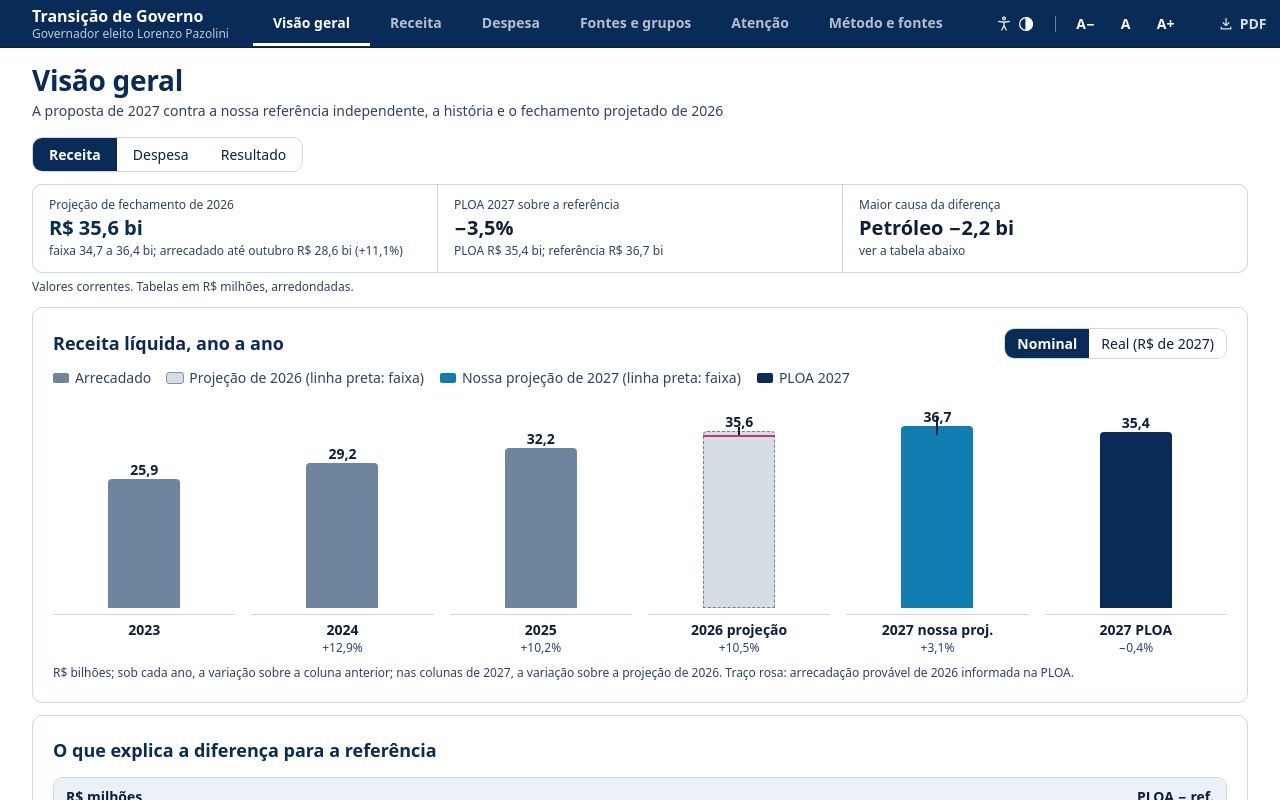
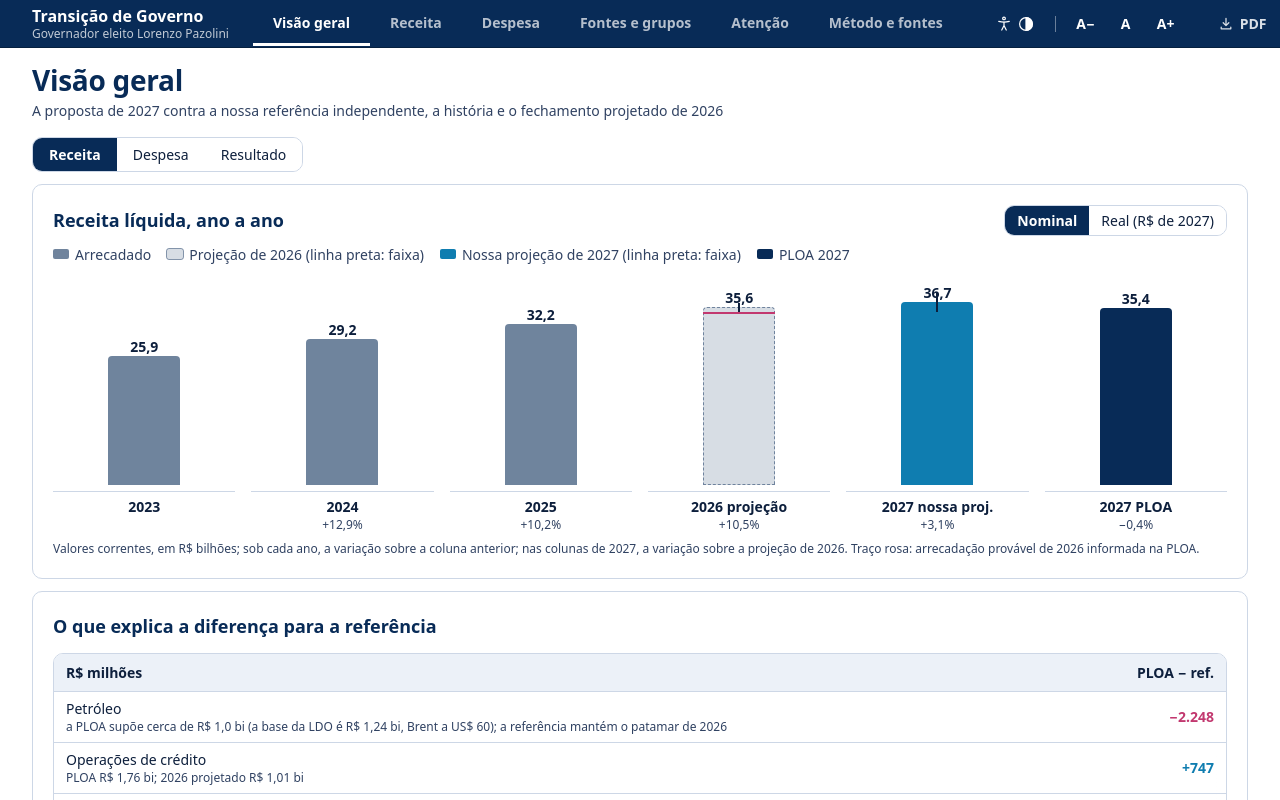
Before and after one commit to EduardoAraujoOx/Tesouro, a Next.js app: page /painel in a window 1280 px wide. Shown: the top 800 px of the page. Built offline with nearby package versions, Linux system fonts and the light colour scheme.

Commit message:
Painel: Visão geral sem a faixa de números antes do gráfico
Co-Authored-By: Claude Sonnet 5.5 <noreply@anthropic.com>
Claude-Session: https://claude.ai/code/session_01TNxipBk3JTw5eGhPFB87Tx

```diff
--- a/components/painel/Agregado.tsx
+++ b/components/painel/Agregado.tsx
@@ -5,7 +5,6 @@ import { bilhoes, milhoes, numero } from '@/lib/formato'
 import type { LinhaMacro } from '@/lib/macro'
 import { Cartao, Legenda, COR, TabelaItens } from './Graficos'
 import { ColunasAnuais, fmtPct, type ColunaAnual } from './GraficosMacro'
-import { Faixa } from './Faixa'
 import { Nota } from './Estrutura'
 import { COD_DESPESA, COD_GRUPO } from './codigos'
 import { analisaFontes, fatorPrecos, implicitoPetroleo, ipcaAnual, pibArrecadacao, PETROLEO_LDO_2027, projecaoItens, projetaDespesa2026, projetaReceita2026, type DadosReceita, type ItemProjetado } from './projecao'
@@ -131,7 +130,6 @@ export function VisaoGeral({ receita, despesa, ipca: ipcaParams, pib, fonteIpca,
     const resto = total - linhas.reduce((x, l) => x + l.d, 0)
     return [...linhas, { chave: 'res', rotulo: 'Demais linhas, líquido de deduções', d: resto, nota: 'impostos, taxas, patrimonial, outras transferências' }, { chave: 'tot', rotulo: 'Diferença total (PLOA menos referência)', d: total, nota: '' }]
   })()
-  const maiorCausa = ponte.slice(0, 3).reduce((m, l) => (Math.abs(l.d) > Math.abs(m.d) ? l : m))
   const faixaRefDespesa: [number, number] = [(projD.itens.tot.min as number) * (1 + i27), (projD.itens.tot.max as number) * (1 + i27)]
 
   /* ---------- gráfico anual ---------- */
@@ -165,28 +163,6 @@ export function VisaoGeral({ receita, despesa, ipca: ipcaParams, pib, fonteIpca,
   const supCorrente = rcl.map((x, j) => x - pick(D, 'despesas_correntes')[j])
   const resultadoOrc = COL.map((_, j) => R.total[COL[j]] - D.total[COL[j]])
   const execPloa = D.total[5] - reservas27
-
-  let faixa: { r: string; v: string; s?: string; destaque?: boolean }[] = []
-  if (vista === 'receita') {
-    faixa = [
-      { r: 'Projeção de fechamento de 2026', v: bilhoes(proj.central), s: `faixa ${numero(proj.min / 1e9, 1)} a ${numero(proj.max / 1e9, 1)} bi; arrecadado até ${nomeCorte} ${bilhoes(proj.acumulado)} (${fmtPct((proj.acumulado / proj.acumulado25 - 1) * 100)})`, destaque: true },
-      { r: 'PLOA 2027 sobre a referência', v: fmtPct((v27 / refReceitaTotal - 1) * 100), s: `PLOA ${bilhoes(v27)}; referência ${bilhoes(refReceitaTotal)}` },
-      { r: 'Maior causa da diferença', v: `${maiorCausa.rotulo} ${maiorCausa.d < 0 ? '−' : '+'}${numero(Math.abs(maiorCausa.d) / 1e9, 1)} bi`, s: 'ver a tabela abaixo' },
-    ]
-  } else if (vista === 'despesa') {
-    faixa = [
-      { r: 'Projeção de fechamento de 2026', v: bilhoes(proj26), s: `faixa ${numero((projD.itens.tot.min as number) / 1e9, 1)} a ${numero((projD.itens.tot.max as number) / 1e9, 1)} bi`, destaque: true },
-      { r: 'PLOA 2027 sobre a referência', v: fmtPct((execPloa / refDespesa - 1) * 100), s: `executável ${bilhoes(execPloa)}; referência ${bilhoes(refDespesa)} (faixa ${numero(faixaRefDespesa[0] / 1e9, 1)} a ${numero(faixaRefDespesa[1] / 1e9, 1)})` },
-      { r: 'Reservas na proposta', v: bilhoes(reservas27), s: `${numero((reservas27 / D.total[5]) * 100, 1)}% da despesa; não são executadas` },
-    ]
-  } else if (vista === 'resultado') {
-    faixa = [
-      { r: 'Superávit corrente 2027', v: bilhoes(supCorrente[4]), s: `provável 2026: ${bilhoes(supCorrente[3])}`, destaque: true },
-      { r: 'Despesa corrente sobre a receita corrente líquida', v: `${numero(correntesRcl[4], 1)}%`, s: `2025: ${numero(correntesRcl[2], 1)}%` },
-      { r: 'Reservas na proposta', v: bilhoes(reservas[4]), s: `${numero((reservas[4] / D.total[5]) * 100, 1)}% da despesa` },
-      { r: 'Resultado orçamentário 2027', v: Math.abs(resultadoOrc[4]) < 1e6 ? 'equilíbrio' : bilhoes(resultadoOrc[4]), s: 'receita total menos despesa total' },
-    ]
-  }
 
   /* ---------- tabelas ---------- */
   const codigoDe = (l: Linha) => (vista === 'receita' ? COD_GRUPO[l.chave] : vista === 'despesa' ? COD_DESPESA[l.chave] : '') ?? ''
@@ -263,7 +239,6 @@ export function VisaoGeral({ receita, despesa, ipca: ipcaParams, pib, fonteIpca,
         </div>
       </div>
 
-      <Faixa itens={faixa} nota="Valores correntes. Tabelas em R$ milhões, arredondadas." />
 
       {(vista === 'receita' || vista === 'despesa') && (
         <div className="mt-3 space-y-3">
@@ -277,7 +252,7 @@ export function VisaoGeral({ receita, despesa, ipca: ipcaParams, pib, fonteIpca,
             }>
             <ColunasAnuais colunas={colunas} descricao={`${tituloGrafico}, em R$ bilhões, ${base === 'real' ? 'a preços de 2027' : 'valores correntes'}: ${colunas.map((c) => `${c.rotulo} ${numero(c.v / 1e9, 1)}`).join('; ')}`} />
             <p className="mt-2 text-label normal-case tracking-normal text-ink-soft">
-              R$ bilhões; sob cada ano, a variação sobre a coluna anterior{base === 'real' ? ' em termos reais' : ''}; nas colunas de 2027, a variação sobre a projeção de 2026.
+              Valores correntes, em R$ bilhões; sob cada ano, a variação sobre a coluna anterior{base === 'real' ? ' em termos reais' : ''}; nas colunas de 2027, a variação sobre a projeção de 2026.
               {vista === 'receita' ? ' Traço rosa: arrecadação provável de 2026 informada na PLOA.' : ' Traço rosa: despesa provável de 2026 informada na PLOA.'}
             </p>
           </Cartao>
```
